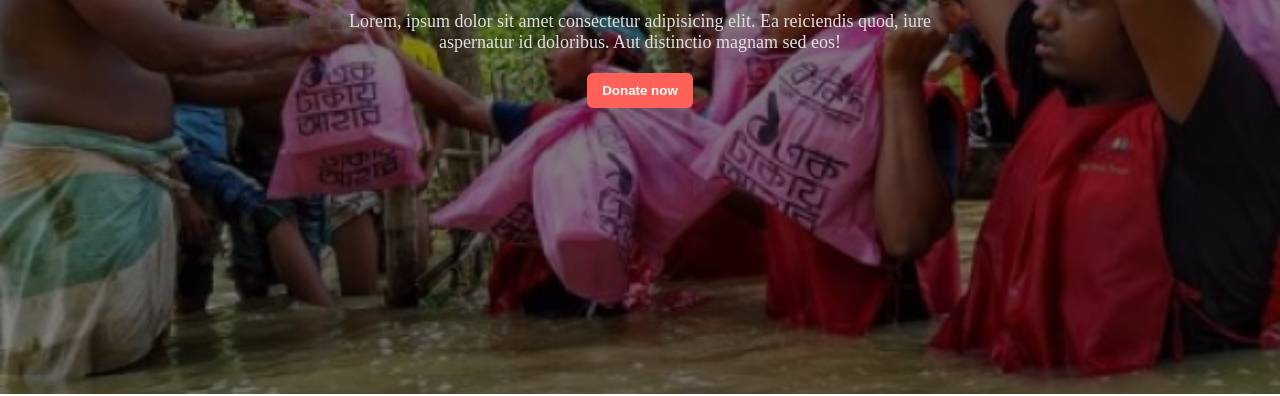
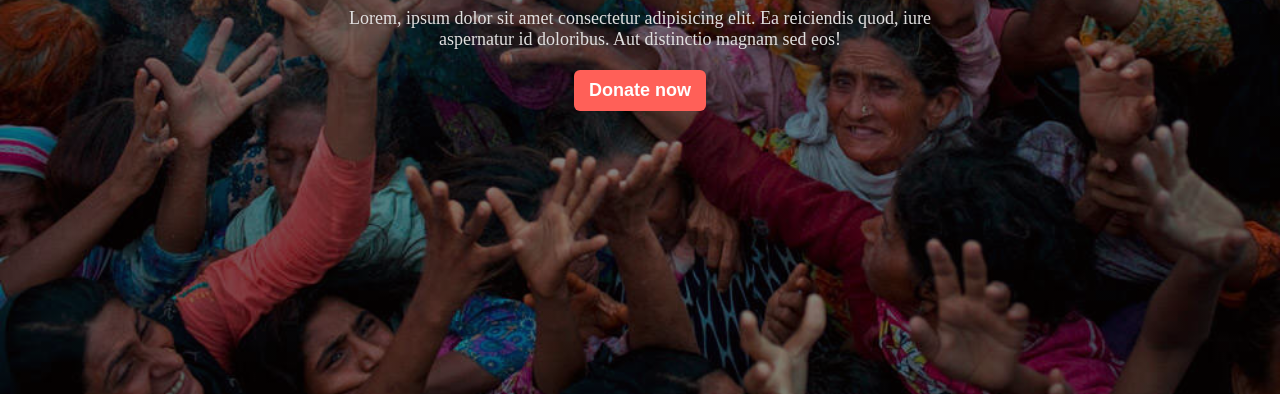
Before and after one commit to rubel5428/donate-today, a plain HTML site: page index.html in a window 1280 px wide. Shown: the part 406-802 px from the top of the page. Drawn offline with Linux system fonts and the light colour scheme.

Commit message:
first review

```diff
--- a/css/style.css
+++ b/css/style.css
@@ -4,7 +4,7 @@
 }
 header{
   height: 100vh;
-  background: linear-gradient(rgba(6,0,0,0.5),rgba(6,0,0,0.5)),url('/images/donation11.jpg');
+  background: linear-gradient(rgba(6,0,0,0.5),rgba(6,0,0,0.5)),url('/images/donation6.jpg');
   background-repeat: no-repeat;
   background-size: cover;
   text-align: center;
@@ -33,6 +33,7 @@ header{
   background: #ff6058;
   padding: 10px 15px;
   color: white;
+  font-size: 18px;
   font-weight: 700;
   border: none;
   border-radius: 6px;
@@ -79,7 +80,9 @@ section input{
   border: none;
   padding: 10px;
   font-size: 18px;
+
 }
+
 hr{
   border: 1px solid #848484;
   margin-bottom: 15px;
```
